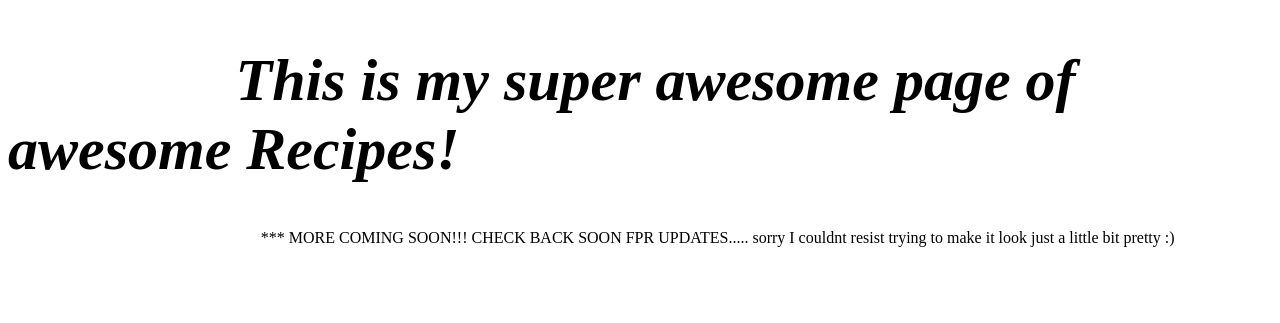
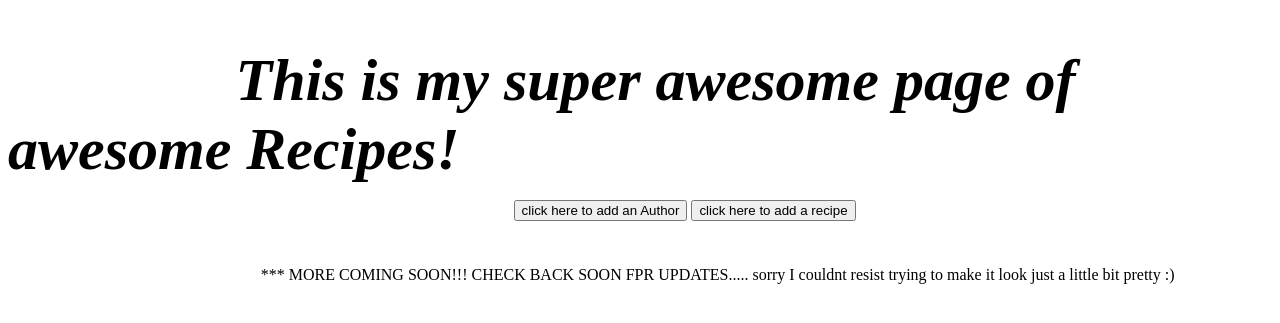
Before and after one commit to kenzie-se-q4/recipebox-v1-Ariesgal2017, a Django app: page / in a window 1280 px wide. Shown: the part 235-558 px from the top of the page. Run offline with Django 3.2, Linux system fonts and the light colour scheme; data that the repository does not hold is empty.

Commit message:
finished recipebox forms

```diff
--- a/templates/index.html
+++ b/templates/index.html
@@ -9,6 +9,10 @@
             This is my super awesome page of awesome Recipes!
         </em>
     </strong>
+  <div style="margin-left:40%;">
+    <input type=button onClick="location.href='author/submit/'" value='click here to add an Author'>
+    <input type=button onClick="location.href='recipe/submit/'" value='click here to add a recipe'>
+</div>
 
 
 </p>
```
